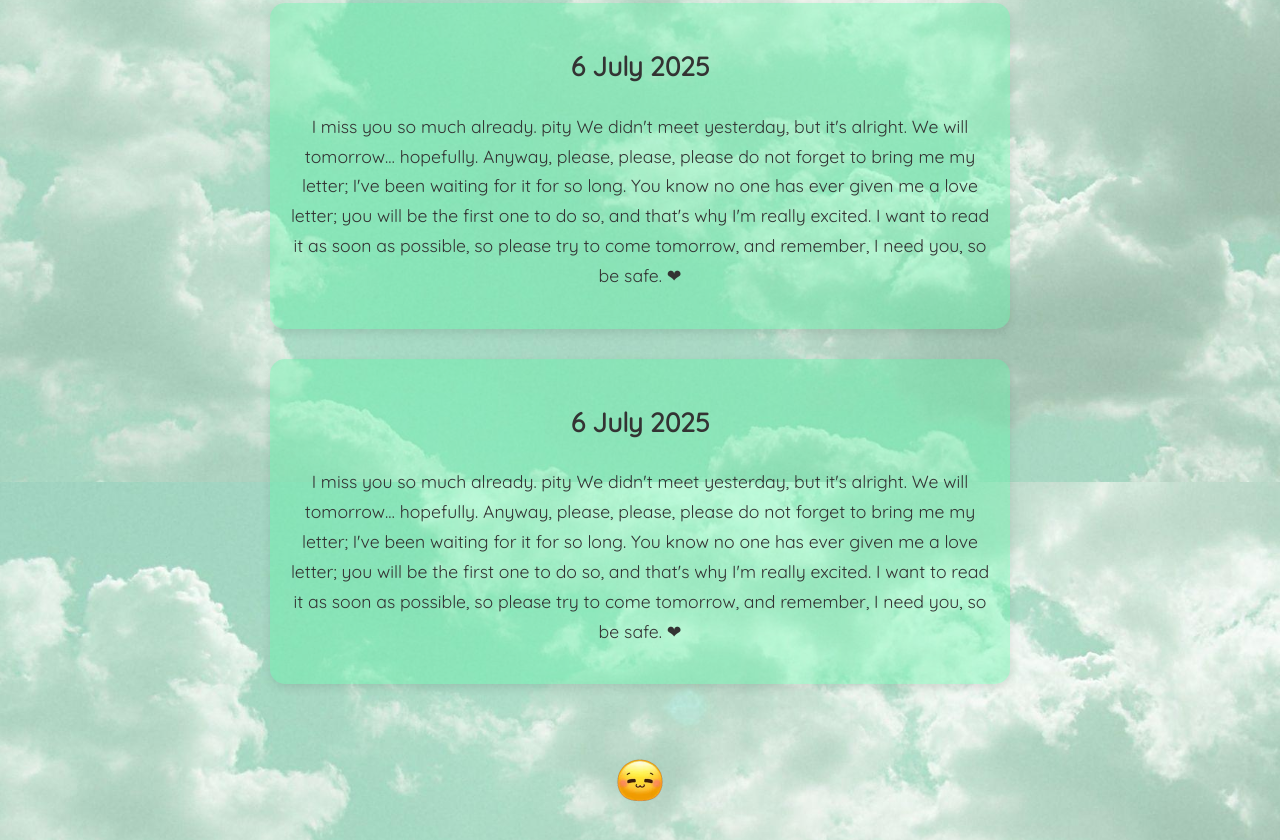
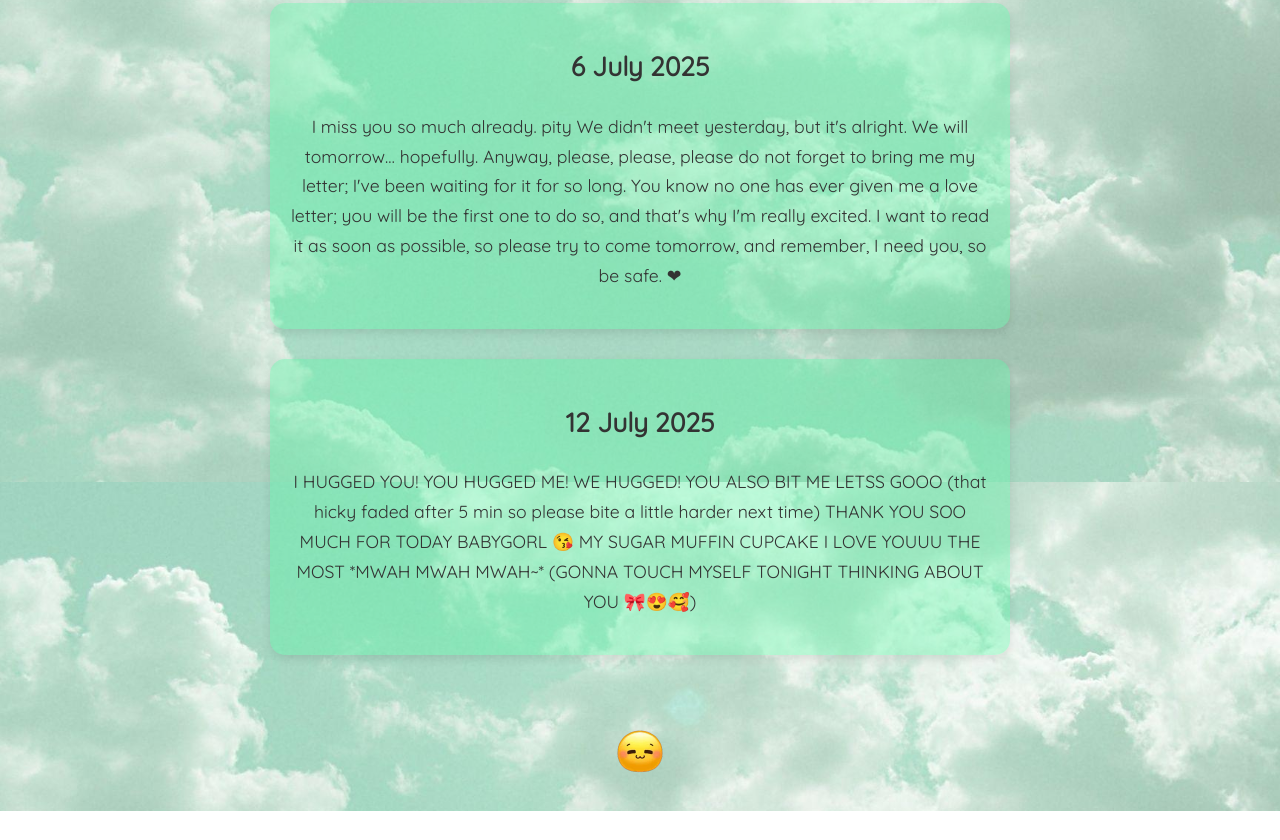
Before and after one commit to SamJ4m/For-her, a plain HTML site: page index.html in a window 1280 px wide. Shown: the part 1118-1958 px from the top of the page. After the commit the page ends 1929 px from the top, so only its background shows below. Drawn offline with Linux system fonts and the light colour scheme.

Commit message:
Update index.html

```diff
--- a/index.html
+++ b/index.html
@@ -57,14 +57,12 @@ I fell in love with you slowly, so it's not happening in this lifetime.
     </div>
 
       <div class="letter">
-      <h2>6 July 2025</h2>
+      <h2>12 July 2025</h2>
       <p>
-       I miss you so much already. pity We didn't meet yesterday, but it's alright.
-       We will tomorrow… hopefully. Anyway, please, please, please do not forget to
-       bring me my letter; I've been waiting for it for so long. You know no one has
-       ever given me a love letter; you will be the first one to do so, and that's why
-       I'm really excited. I want to read it as soon as possible, so please try to come
-       tomorrow, and remember, I need you, so be safe. ❤
+        I HUGGED YOU! YOU HUGGED ME! WE HUGGED! YOU ALSO BIT ME LETSS GOOO (that hicky faded after 5
+        min so please bite a little harder next time) THANK YOU SOO MUCH FOR TODAY BABYGORL 😘 MY
+        SUGAR MUFFIN CUPCAKE I LOVE YOUUU THE MOST *MWAH MWAH MWAH~*
+        (GONNA TOUCH MYSELF TONIGHT THINKING ABOUT YOU 🎀😍🥰)
 
           </p>
     </div>
```
